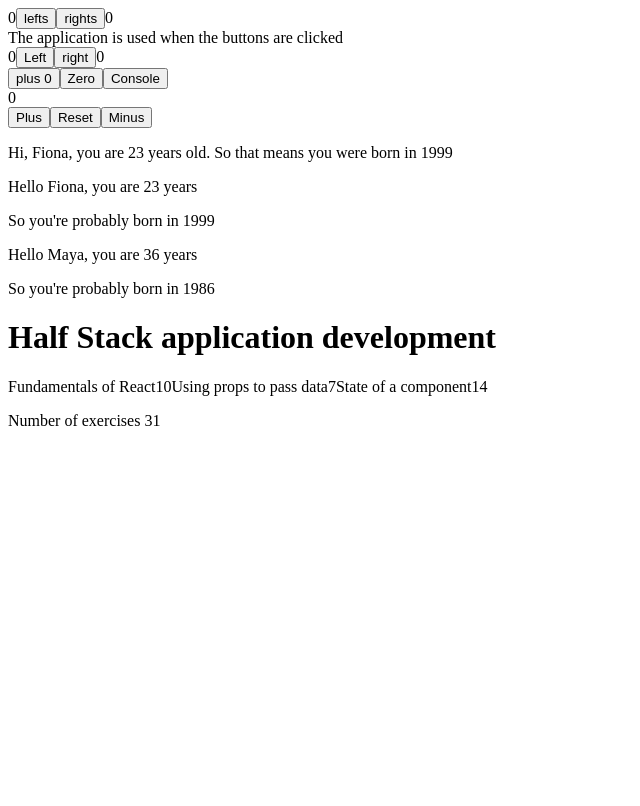
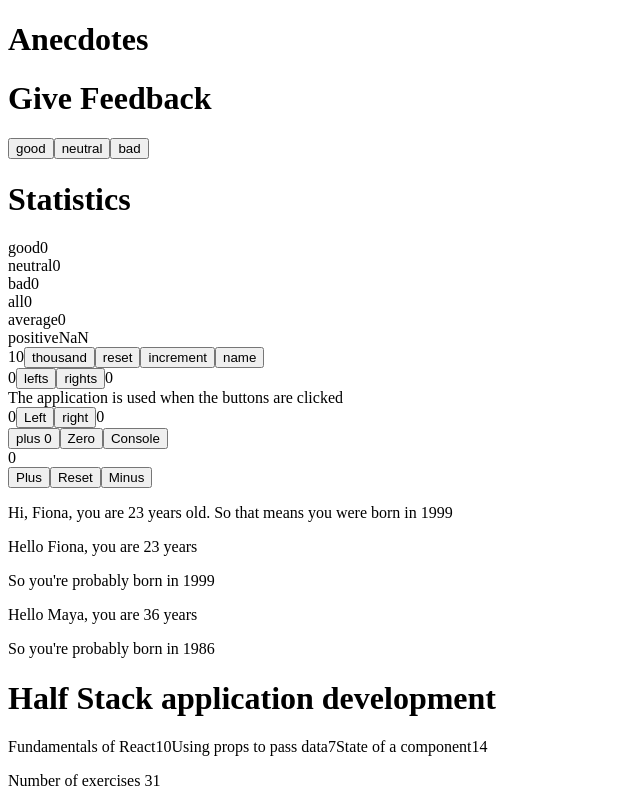
Before and after one commit to fionachristina/part1, a React (Create React App) app: page / in a window 1280 px wide. Shown: the whole page, without its empty margins (0-640 px from the left). Built offline with nearby package versions, Linux system fonts and the light colour scheme.

Commit message:
unicafe
feedback

```diff
--- a/src/App.js
+++ b/src/App.js
@@ -1,24 +1,18 @@
 import { useState } from "react";
-
 const Header = (course) =>{
   return (
     <>
-
     <h1>{course.course}</h1>
     </>
   )
 }
-
 const Content = (parts) =>{
-
   return (
     <>
   <p>{parts.name} {parts.exercises}</p>
-
     </>
   )
 }
-
 const Total = (total) =>{
   return (
     <>
@@ -26,7 +20,6 @@ const Total = (total) =>{
     </>
   )
 }
-
 const Hello = (props) =>{
   const bornYear = () =>{
     const yearNow = new Date().getFullYear()
@@ -39,7 +32,6 @@ const Hello = (props) =>{
     </>
   )
 }
-
 const Hi = ({name, age}) =>{
   const bornYear = new Date().getFullYear() - age
   return(
@@ -49,9 +41,7 @@ const Hi = ({name, age}) =>{
     </p>
     </>
   )
-
 }
-
 // const Display = (props) =>{
 //   return(
 //     <div>
@@ -59,11 +49,8 @@ const Hi = ({name, age}) =>{
 //     </div>
 //   )
 // }
-
 const Display = ({counter}) => <div>{counter}</div>
-
 const Button = ({onClick, text}) => <button onClick = {onClick}>{text}</button>
-
 // const Button = (props) =>{
 //   return(
 //     <button onClick={props.onClick}>
@@ -71,21 +58,45 @@ const Button = ({onClick, text}) => <button onClick = {onClick}>{text}</button>
 //     </button>
 //   )
 // }
-
 const History = ({allClicks}) =>{
   if (allClicks.length == 0) {
     return(
       <div>The application is used when the buttons are clicked</div>
     )
   }
-
 return(
   <div> button press history: {allClicks.join('')}</div>
 )
 }
-
+const Buttons = ({onClick,text}) => <button onClick={onClick}>{text}</button>
+const StatisticLine = ({text,value}) => {
+return(
+  <div>
+{text}{value}
+</div>
+)}
+const Statistics = ({good, neutral, bad}) => {
+  if (good || neutral || bad){
+  return(
+<div>
+<p>neutral {neutral}</p>
+<p>bad {bad}</p>
+<p>all {good+neutral+bad}</p>
+<p>neutral {(good+neutral+bad) / 3}</p>
+      <p>positive {good/(good+neutral+bad) * 100}%</p>
+</div>
+  )
+}
+return(
+  <div>no Feedback given</div>
+)
+}
 const App = (props) => {
-
+  const title = 'Give Feedback'
+  const [good, setGood] = useState(0)
+  const [neutral, setNeutral] = useState(0)
+  const [bad, setBad] = useState(0)
+  const [alls, setAlls] = useState(0)
   // const courses = 'Half Stack application development'
   // const parts1 = 'Fundamentals of React'
    const exercises1 = 10
@@ -93,21 +104,14 @@ const App = (props) => {
    const exercises2 = 7
   // const parts3 = 'State of a component'
    const exercises3 = 14
-
   const [counter, setCounter] = useState(0)
-
   const increase = () => setCounter(counter + 1)
-
   const decrease = () => setCounter(counter - 1)
-
   const reset = () => setCounter(0)
-
   // setTimeout(() => {
   //   setCounter(counter + 1)
   // },1000);
-
   // console.log('rendering...', counter)
-
   const course = 'Half Stack application development'
   const part1 = {
     name: 'Fundamentals of React',
@@ -121,44 +125,73 @@ const App = (props) => {
     name: 'State of a component',
     exercises: 14,
   }
-
   const part = [part1, part2, part3]
-
   const parts = part.map((value) => [value.name, value.exercises]  )
-
   // console.log(parts)
 // console.log(parts)
   const name = 'Fiona'
   const age = 23
-
   const handleClick = () =>{
     console.log('clicked')
   }
-
   const [left, setLeft] = useState(0)
   const [right, setRight] = useState(0)
   const [allClicks, setAll] = useState([])
-
   const [clicks, setClicks] = useState({
     lefts: 0, rights: 0
   })
-
   const handleLeftClicks = () => setClicks({...clicks, lefts:clicks.lefts+1})
-
   const handleRightClicks = () => setClicks({...clicks, rights:clicks.rights+1})
-
   const handleLeftClick = () => {
     setAll(allClicks.concat('L'))
     setLeft(left+1)
   }
-
   const handleRightClick = () => {
     setAll(allClicks.concat('R'))
     setRight(right+1)
   }
-
+  const Helllo = (name) => {
+  const handler = () =>{
+    console.log('hello', name)
+  }
+  return handler
+  }
+  const [value, setValue] = useState(10)
+  const setToValue = (newValue) => () => {
+    console.log('value now', newValue)  // print the new value to console
+       setValue(newValue)
+       }
+  const anecdotes = [
+        'If it hurts, do it more often.',
+        'Adding manpower to a late software project makes it later!',
+        'The first 90 percent of the code accounts for the first 10 percent of the development time...The remaining 10 percent of the code accounts for the other 90 percent of the development time.',
+        'Any fool can write code that a computer can understand. Good programmers write code that humans can understand.',
+        'Premature optimization is the root of all evil.',
+        'Debugging is twice as hard as writing the code in the first place. Therefore, if you write the code as cleverly as possible, you are, by definition, not smart enough to debug it.',
+        'Programming without an extremely heavy use of console.log is same as if a doctor would refuse to use x-rays or blood tests when diagnosing patients.'
+      ]
+      const [selected, setSelected] = useState(0)
   return (
     <div>
+      <div>
+        <h1>Anecdotes</h1>
+        <h1>{title}</h1>
+      <Buttons onClick={() => setGood(good + 1)} text='good'/>
+      <Buttons onClick={() => setNeutral(neutral + 1)} text = 'neutral'/>
+      <Buttons onClick={() => setBad(bad + 1)} text='bad'/>
+      <h1>Statistics</h1>
+      <StatisticLine text='good' value={good}/>
+      <StatisticLine text='neutral' value={neutral}/>
+      <StatisticLine text='bad' value={bad}/>
+      <StatisticLine text='all' value={good+neutral+bad}/>
+      <StatisticLine text='average' value={(good+neutral+bad) /3}/>
+      <StatisticLine text='positive' value={good/(good+neutral+bad) * 100} />
+      </div>
+            {value}
+      <button onClick={setToValue(1000)}>thousand</button>
+      <button onClick={setToValue(0)}>reset</button>
+      <button onClick={setToValue(value + 1)}>increment</button>
+      <button onClick={Helllo('name')}>name</button>
       <div> {clicks.lefts}
       <button onClick={handleLeftClicks}>lefts</button>
       <button onClick={handleRightClicks}>rights</button>
@@ -170,15 +203,12 @@ const App = (props) => {
       <button onClick={handleRightClick}>right</button>
       {right}
       </div>
-
       <button onClick={increase}>
         plus {counter}
       </button >
       <button onClick={reset}> Zero</button>
       <button onClick={() =>
     console.log('clicked')}>Console</button>
-
-
       {/* <div>{counter}</div> */}
       <Display counter={counter}/>
       <Button onClick={increase} text='Plus'/>
@@ -191,9 +221,7 @@ const App = (props) => {
       <Content parts />
       <Content name={parts} />
       <Total number={exercises1 + exercises2 + exercises3} />
-
     </div>
   )
 }
-
 export default App
```
